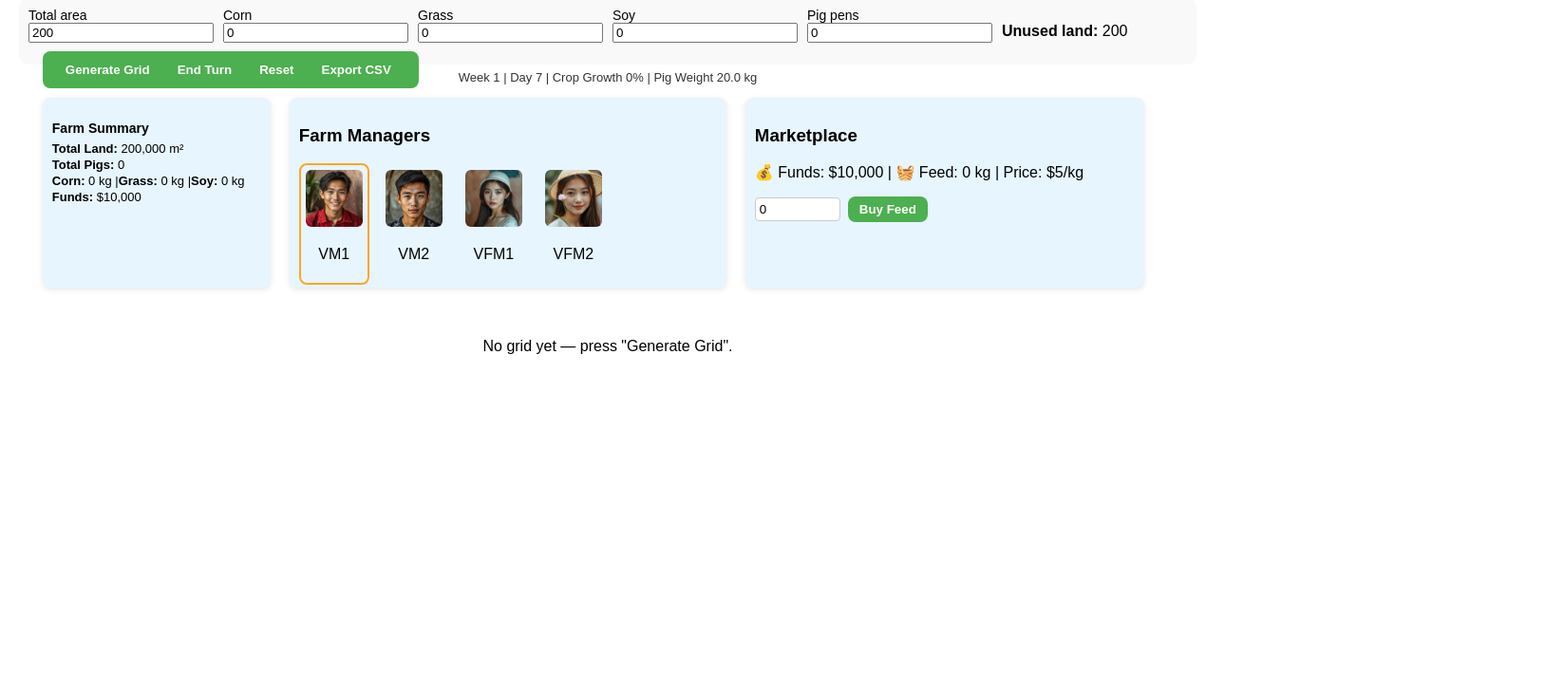
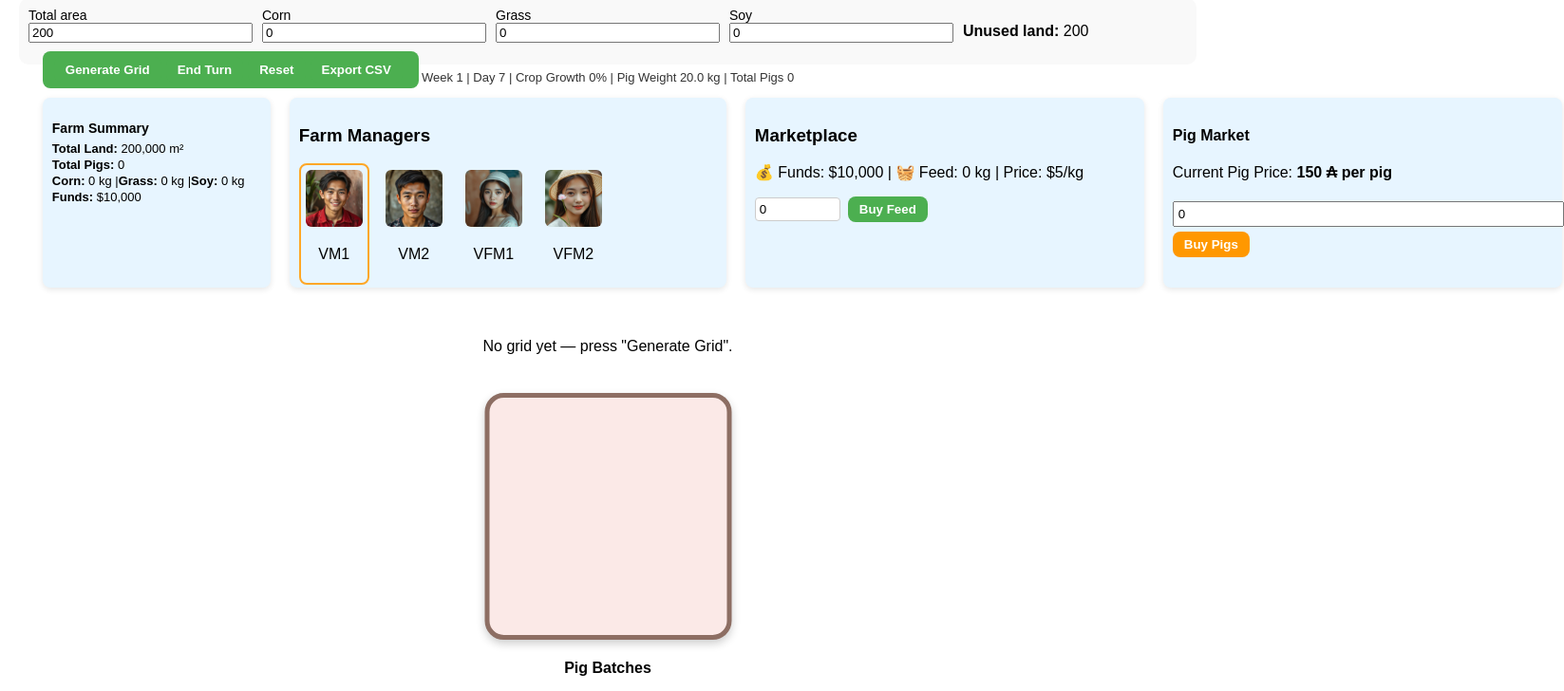
Before and after one commit to Xuther001/vietnamfarm, a React (Create React App) app: page / in a window 1280 px wide. Shown: the part 140-868 px from the top of the page at 95% size, 1647 px wide, since content can reach past the window. Before the commit the page ends 800 px from the top, so only its background shows below. Built offline with nearby package versions, Linux system fonts and the light colour scheme.

Commit message:
added pig market

```diff
--- /dev/null
+++ b/src/components/PigPen/PigPen.css
@@ -0,0 +1,38 @@
+.pig-pen {
+  position: relative;
+  width: 250px;
+  height: 250px;
+  background: #fbe9e7;
+  border: 5px solid #8d6e63;
+  border-radius: 20px;
+  overflow: hidden;
+  box-shadow: 0 4px 10px rgba(0,0,0,0.2);
+}
+
+.pig-gif {
+  position: absolute;
+  width: 40px;
+  height: 40px;
+  animation: wander 8s infinite ease-in-out alternate;
+}
+
+/* Pigs wander left-right and up-down */
+@keyframes wander {
+  0%   { transform: translate(0, 0) scaleX(1); }
+  20%  { transform: translate(30px, 10px) scaleX(1); }
+  40%  { transform: translate(-40px, 20px) scaleX(-1); }
+  60%  { transform: translate(20px, -15px) scaleX(1); }
+  80%  { transform: translate(-25px, -10px) scaleX(-1); }
+  100% { transform: translate(0, 0) scaleX(1); }
+}
+
+@media (max-width: 768px) {
+  .pig-pen {
+    width: 180px;
+    height: 180px;
+  }
+  .pig-gif {
+    width: 30px;
+    height: 30px;
+  }
+}
--- /dev/null
+++ b/src/components/PigPen/PigPen.jsx
@@ -0,0 +1,37 @@
+import React, { useEffect, useState } from "react";
+import "./PigPen.css";
+
+export default function PigPen({ totalPigs = 0 }) {
+  const [pigs, setPigs] = useState([]);
+
+  useEffect(() => {
+    // Create pigs with random positions
+    const newPigs = Array.from({ length: totalPigs }).map(() => ({
+      id: Math.random().toString(36).slice(2),
+      top: Math.random() * 80,
+      left: Math.random() * 80,
+      speed: 4 + Math.random() * 4, // seconds per movement
+      delay: Math.random() * 3,
+    }));
+    setPigs(newPigs);
+  }, [totalPigs]);
+
+  return (
+    <div className="pig-pen">
+      {pigs.map((pig) => (
+        <img
+          key={pig.id}
+          src="/gifs/pig1.gif"
+          alt="Pig"
+          className="pig-gif"
+          style={{
+            top: `${pig.top}%`,
+            left: `${pig.left}%`,
+            animationDuration: `${pig.speed}s`,
+            animationDelay: `${pig.delay}s`,
+          }}
+        />
+      ))}
+    </div>
+  );
+}
--- a/src/components/TerrainGridMapper/TerrainGridMapper.css
+++ b/src/components/TerrainGridMapper/TerrainGridMapper.css
@@ -110,3 +110,40 @@ button:hover {
   left: 2%;
   flex-wrap: nowrap;
 }
+
+.pig-purchase {
+  display: inline-block;
+  vertical-align: top;
+  width: 400px;
+  height: 180px;
+  margin: 0;
+  background: #e7f5ff;
+  border-radius: 8px;
+  padding: 10px;
+  box-shadow: 0 2px 6px rgba(0,0,0,0.1);
+}
+
+.pig-purchase input {
+  width: 100%;
+  padding: 4px;
+  margin-top: 5px;
+  margin-bottom: 5px;
+}
+
+.pig-purchase button {
+  background: #ff9800;
+}
+
+.pig-purchase button:hover {
+  background: #f57c00;
+}
+
+.pig-batch-info {
+  text-align: center;
+  margin-top: 20px;
+}
+
+.pig-batch-info ul {
+  list-style: none;
+  padding: 0;
+}
--- a/src/components/TerrainGridMapper/TerrainGridMapper.jsx
+++ b/src/components/TerrainGridMapper/TerrainGridMapper.jsx
@@ -1,13 +1,13 @@
 import React, { useState } from "react";
 import "./TerrainGridMapper.css";
 import Summary from "../Summary/Summary";
+import PigPen from "../PigPen/PigPen";
 
 import {
   TYPES,
   MANAGERS,
   CELL_SIZE,
   DAYS_PER_WEEK,
-  PIG_SPACE_PER_PIG,
 } from "../../utils/constants";
 
 import {
@@ -25,7 +25,6 @@ export default function TerrainGridMapper() {
   const [cornArea, setCornArea] = useState(0);
   const [grassArea, setGrassArea] = useState(0);
   const [soyArea, setSoyArea] = useState(0);
-  const [pigArea, setPigArea] = useState(0);
   const [cellsState, setCellsState] = useState([]);
   const [warning, setWarning] = useState("");
   const [selectedManager, setSelectedManager] = useState(MANAGERS[0]);
@@ -39,18 +38,49 @@ export default function TerrainGridMapper() {
   const [feedStock, setFeedStock] = useState(0);
   const [feedPrice, setFeedPrice] = useState(5);
 
+  // 🐷 Pig logic
+  const [pigPrice, setPigPrice] = useState(150); // price per pig (changes weekly)
+  const [pigBatches, setPigBatches] = useState([]); // list of pig batches
+  const [purchaseCount, setPurchaseCount] = useState(0); // number to buy this turn
+
+  const totalPigs = pigBatches.reduce((sum, b) => sum + b.count, 0);
   const totalCells = totalArea;
   const cols = Math.ceil(Math.sqrt(totalCells));
-  const totalPigs = pigArea * Math.floor(CELL_SIZE / PIG_SPACE_PER_PIG);
-  const unusedLand = totalCells - (cornArea + grassArea + soyArea + pigArea);
+  const unusedLand = totalCells - (cornArea + grassArea + soyArea);
 
   const handleGenerate = () => {
-    const result = generateGrid(totalArea, cornArea, grassArea, soyArea, pigArea);
+    const result = generateGrid(totalArea, cornArea, grassArea, soyArea, 0);
     if (result.warning) setWarning(result.warning);
     setCellsState(result.cells);
   };
 
+  const handleBuyPigs = () => {
+    if (purchaseCount <= 0) return setWarning("Enter how many pigs to buy.");
+    const totalCost = purchaseCount * pigPrice;
+    if (funds < totalCost) return setWarning("Not enough funds to buy pigs.");
+
+    setFunds((prev) => prev - totalCost);
+
+    const newBatch = {
+      id: Math.random().toString(36).slice(2),
+      count: purchaseCount,
+      age: 0,
+      price: pigPrice,
+    };
+
+    setPigBatches((prev) => [...prev, newBatch]);
+    setPurchaseCount(0);
+    setWarning("");
+  };
+
   const handleEndTurn = () => {
+    const newPigPrice = Math.round(100 + Math.random() * 100);
+
+    const agedBatches = pigBatches.map((b) => ({
+      ...b,
+      age: b.age + 7,
+    }));
+
     const {
       nextWeek,
       nextDay,
@@ -59,7 +89,7 @@ export default function TerrainGridMapper() {
       nextFunds,
       nextFeed,
       warningMessage,
-      newPrice,
+      newPrice: newFeedPrice,
     } = endTurnLogic({
       week,
       day,
@@ -78,18 +108,20 @@ export default function TerrainGridMapper() {
     setCropGrowth(nextCropGrowth);
     setFunds(nextFunds);
     setFeedStock(nextFeed);
-    setFeedPrice(newPrice);
+    setFeedPrice(newFeedPrice);
+    setPigPrice(newPigPrice);
+    setPigBatches(agedBatches);
     setWarning(warningMessage);
   };
 
   const handleExport = () => exportCSVLogic(cellsState, TYPES, totalArea, cols);
+
   const handleReset = () => {
     const reset = resetFarmLogic();
     setTotalArea(reset.totalArea);
     setCornArea(reset.cornArea);
     setGrassArea(reset.grassArea);
     setSoyArea(reset.soyArea);
-    setPigArea(reset.pigArea);
     setCellsState([]);
     setWarning("");
     setWeek(reset.week);
@@ -99,6 +131,7 @@ export default function TerrainGridMapper() {
     setFunds(reset.funds);
     setFeedStock(reset.feedStock);
     setFeedPrice(reset.feedPrice);
+    setPigBatches([]);
   };
 
   return (
@@ -111,23 +144,35 @@ export default function TerrainGridMapper() {
       <section className="controls">
         <label>
           Total area
-          <input type="number" value={totalArea} onChange={(e) => setTotalArea(Number(e.target.value))} />
+          <input
+            type="number"
+            value={totalArea}
+            onChange={(e) => setTotalArea(Number(e.target.value))}
+          />
         </label>
         <label>
           Corn
-          <input type="number" value={cornArea} onChange={(e) => setCornArea(Number(e.target.value))} />
+          <input
+            type="number"
+            value={cornArea}
+            onChange={(e) => setCornArea(Number(e.target.value))}
+          />
         </label>
         <label>
           Grass
-          <input type="number" value={grassArea} onChange={(e) => setGrassArea(Number(e.target.value))} />
+          <input
+            type="number"
+            value={grassArea}
+            onChange={(e) => setGrassArea(Number(e.target.value))}
+          />
         </label>
         <label>
           Soy
-          <input type="number" value={soyArea} onChange={(e) => setSoyArea(Number(e.target.value))} />
-        </label>
-        <label>
-          Pig pens
-          <input type="number" value={pigArea} onChange={(e) => setPigArea(Number(e.target.value))} />
+          <input
+            type="number"
+            value={soyArea}
+            onChange={(e) => setSoyArea(Number(e.target.value))}
+          />
         </label>
 
         <p><strong>Unused land:</strong> {unusedLand}</p>
@@ -140,12 +185,15 @@ export default function TerrainGridMapper() {
             crops={{
               corn: Math.round(cornArea * 100 * cropGrowth),
               grass: Math.round(grassArea * 100 * cropGrowth),
-              soy: Math.round(soyArea * 100 * cropGrowth)
+              soy: Math.round(soyArea * 100 * cropGrowth),
             }}
             funds={funds}
           />
 
-          <ManagerSelector selectedManager={selectedManager} onSelect={setSelectedManager} />
+          <ManagerSelector
+            selectedManager={selectedManager}
+            onSelect={setSelectedManager}
+          />
 
           <Marketplace
             funds={funds}
@@ -154,17 +202,34 @@ export default function TerrainGridMapper() {
             setFunds={setFunds}
             setFeedStock={setFeedStock}
           />
+
+          <div className="pig-purchase">
+            <h4>Pig Market</h4>
+            <p>
+              Current Pig Price: <strong>{pigPrice} ₳ per pig</strong>
+            </p>
+            <input
+              type="number"
+              placeholder="Enter number of pigs"
+              value={purchaseCount}
+              onChange={(e) => setPurchaseCount(Number(e.target.value))}
+            />
+            <button onClick={handleBuyPigs}>Buy Pigs</button>
+          </div>
         </div>
 
         <div className="actions">
           <button onClick={handleGenerate}>Generate Grid</button>
           <button onClick={handleEndTurn}>End Turn</button>
           <button onClick={handleReset}>Reset</button>
-          <button onClick={handleExport} disabled={!cellsState.length}>Export CSV</button>
+          <button onClick={handleExport} disabled={!cellsState.length}>
+            Export CSV
+          </button>
         </div>
 
         <p className="grid-info">
-          Week {week} | Day {day} | Crop Growth {(cropGrowth * 100).toFixed(0)}% | Pig Weight {pigWeight.toFixed(1)} kg
+          Week {week} | Day {day} | Crop Growth {(cropGrowth * 100).toFixed(0)}% |{" "}
+          Pig Weight {pigWeight.toFixed(1)} kg | Total Pigs {totalPigs}
         </p>
       </section>
 
@@ -172,17 +237,43 @@ export default function TerrainGridMapper() {
         {cellsState.length === 0 ? (
           <p>No grid yet — press "Generate Grid".</p>
         ) : (
-          <div className="grid" style={{ gridTemplateColumns: `repeat(${cols}, 25px)` }}>
+          <div
+            className="grid"
+            style={{ gridTemplateColumns: `repeat(${cols}, 25px)` }}
+          >
             {cellsState.map((cell, i) => {
               const type = TYPES[cell ?? 0];
               return (
-                <div key={i} className={`cell ${type.className}`} title={type.label}>
+                <div
+                  key={i}
+                  className={`cell ${type.className}`}
+                  title={type.label}
+                >
                   <span>{i + 1}</span>
                 </div>
               );
             })}
           </div>
         )}
+
+        <div style={{ marginTop: "40px", display: "flex", justifyContent: "center" }}>
+          <PigPen totalPigs={totalPigs} />
+        </div>
+
+        <div className="pig-batch-info">
+          <h4>Pig Batches</h4>
+          {pigBatches.length === 0 ? (
+            <p>No pigs yet.</p>
+          ) : (
+            <ul>
+              {pigBatches.map((b) => (
+                <li key={b.id}>
+                  {b.count} pigs bought at {b.price} ₳ each — Age: {b.age} days
+                </li>
+              ))}
+            </ul>
+          )}
+        </div>
       </section>
     </div>
   );
```
Also changed, not shown: public/gifs/pig1.gif (added).
